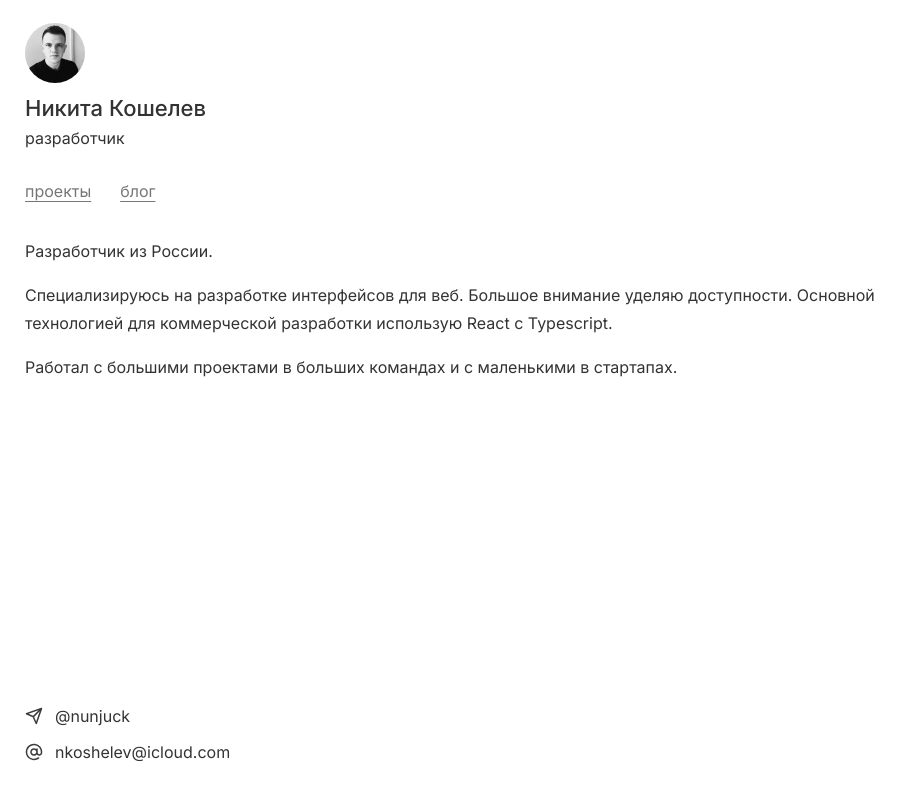
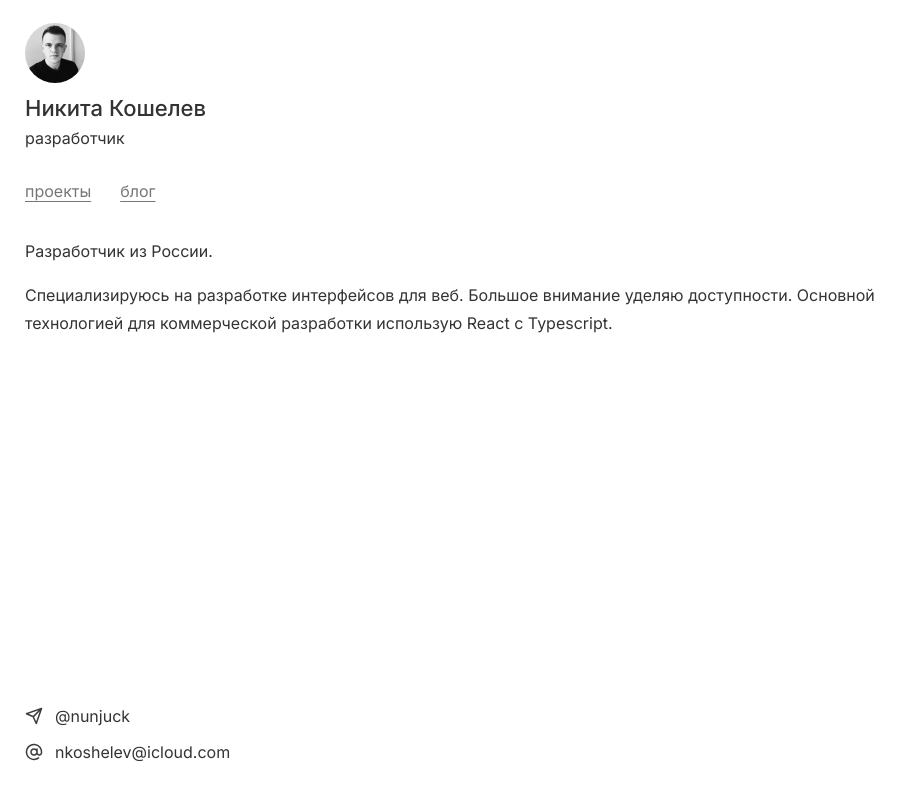
Before and after one commit to nunjuck/koshelev-dev, a Next.js app: page / in a window 1280 px wide. Shown: the whole page, without its empty margins (0-912 px from the left). Built offline with nearby package versions, Linux system fonts and the light colour scheme.

Commit message:
fix: message about me

```diff
--- a/src/pages/index.tsx
+++ b/src/pages/index.tsx
@@ -12,9 +12,8 @@ export default function Home() {
         <p>Разработчик из России.</p>
         <p>
           Специализируюсь на разработке интерфейсов для веб. Большое внимание уделяю доступности. Основной технологией
-          для коммерческой разработки использую React с Typescript.{' '}
+          для коммерческой разработки использую React с Typescript.
         </p>
-        <p>Работал c большими проектами в больших командах и с маленькими в стартапах.</p>
       </div>
     </div>
   )
```
